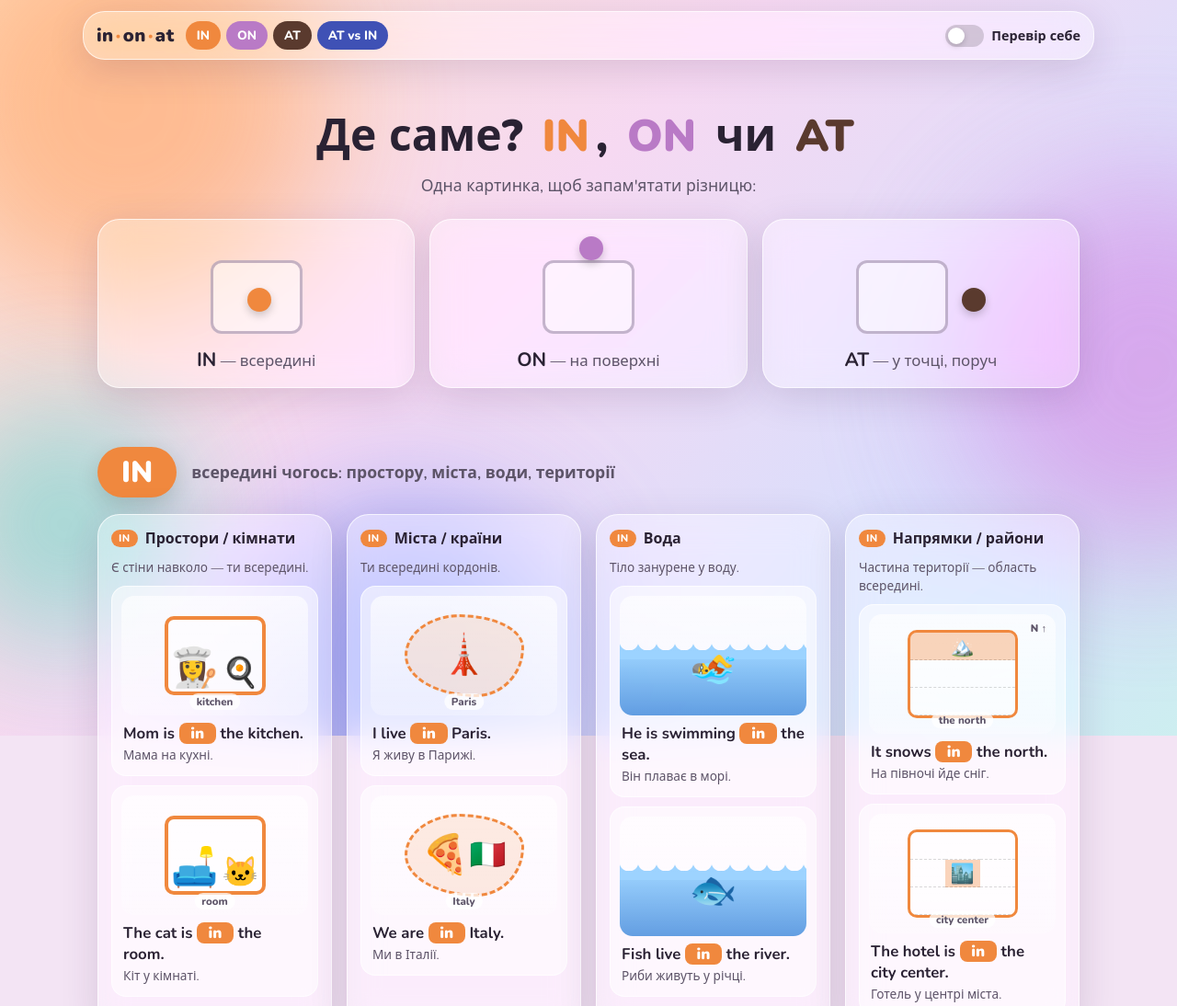
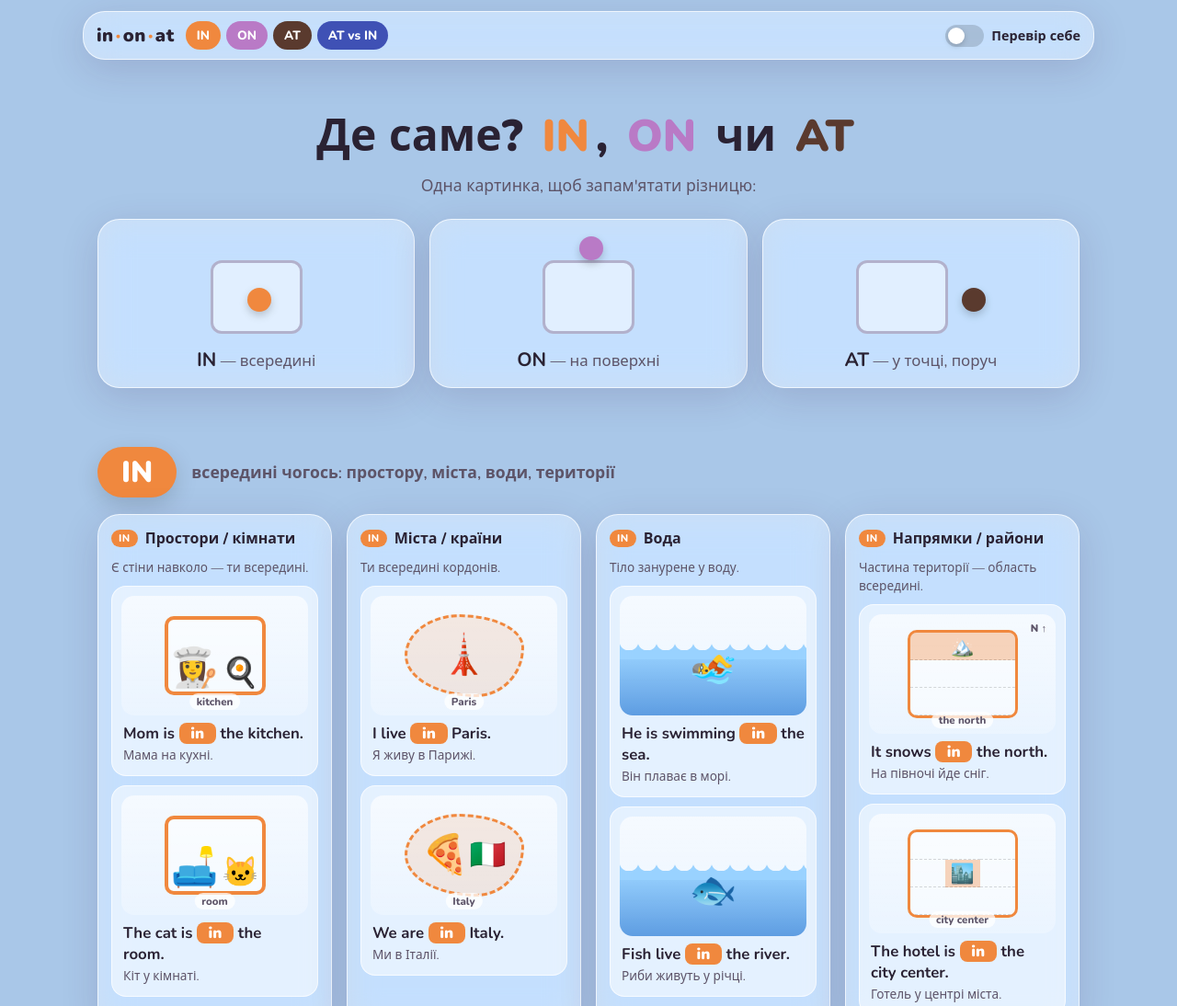
Before and after one commit to Evgeniia-Dubova/Articles_trainer, a plain HTML site: page index.html in a window 1280 px wide. Shown: the top 1094 px of the page at 92% size. Drawn offline with nearby package versions, Linux system fonts and the light colour scheme.

Commit message:
Use a single solid background color
Co-Authored-By: Claude Opus 5.5 <noreply@anthropic.com>
Claude-Session: https://claude.ai/code/session_012mxhJrzy4aHNezZP7keooA

```diff
--- a/index.html
+++ b/index.html
@@ -11,8 +11,6 @@
   <link rel="stylesheet" href="style.css">
 </head>
 <body>
-  <div class="blobs" aria-hidden="true"><span></span><span></span><span></span><span></span></div>
-
   <header class="top glass">
     <a class="brand" href="#hero">in<span>·</span>on<span>·</span>at</a>
     <nav>
--- a/style.css
+++ b/style.css
@@ -4,7 +4,7 @@
   --at:#5a3a2e; --at-soft:#d9c2b6;
   --vs:#3f51b5; --vs-soft:#c9d0ff;
   --ink:#2a2233; --muted:#5d5468;
-  --glass:rgba(255,255,255,.38);
+  --glass:rgba(255,255,255,.42);
   --glass-strong:rgba(255,255,255,.55);
   --stroke:rgba(255,255,255,.7);
   --shadow:0 10px 40px rgba(60,30,80,.15);
@@ -14,15 +14,8 @@
 html{scroll-behavior:smooth;scroll-padding-top:90px}
 body{
   margin:0;font-family:"Nunito",system-ui,sans-serif;color:var(--ink);
-  background:#f3e4f4;min-height:100vh;
+  background:#a9c7e8;min-height:100vh;
 }
-.blobs{position:fixed;inset:0;z-index:-1;overflow:hidden;pointer-events:none;background:linear-gradient(135deg,#ffe3cc 0%,#f6d9f2 40%,#d8defc 75%,#cdeef0 100%)}
-.blobs span{position:absolute;border-radius:50%;filter:blur(70px);opacity:.65;animation:float 18s ease-in-out infinite}
-.blobs span:nth-child(1){width:420px;height:420px;background:#ffa86b;top:-80px;left:-100px}
-.blobs span:nth-child(2){width:380px;height:380px;background:#d78be6;top:30%;right:-120px;animation-delay:-5s}
-.blobs span:nth-child(3){width:340px;height:340px;background:#7f93ff;bottom:-100px;left:20%;animation-delay:-9s}
-.blobs span:nth-child(4){width:260px;height:260px;background:#6fd6c8;top:55%;left:-60px;animation-delay:-13s}
-@keyframes float{50%{transform:translate(40px,-30px) scale(1.08)}}
 
 .glass{
   background:var(--glass);
@@ -160,4 +153,4 @@ footer{max-width:1100px;margin:40px auto 30px;padding:0 16px;text-align:center;c
   .badge{font-size:1.6rem}
   .vs-pair{grid-template-columns:1fr}
 }
-@media (prefers-reduced-motion:reduce){.blobs span{animation:none}html{scroll-behavior:auto}}
+@media (prefers-reduced-motion:reduce){html{scroll-behavior:auto}}
```
